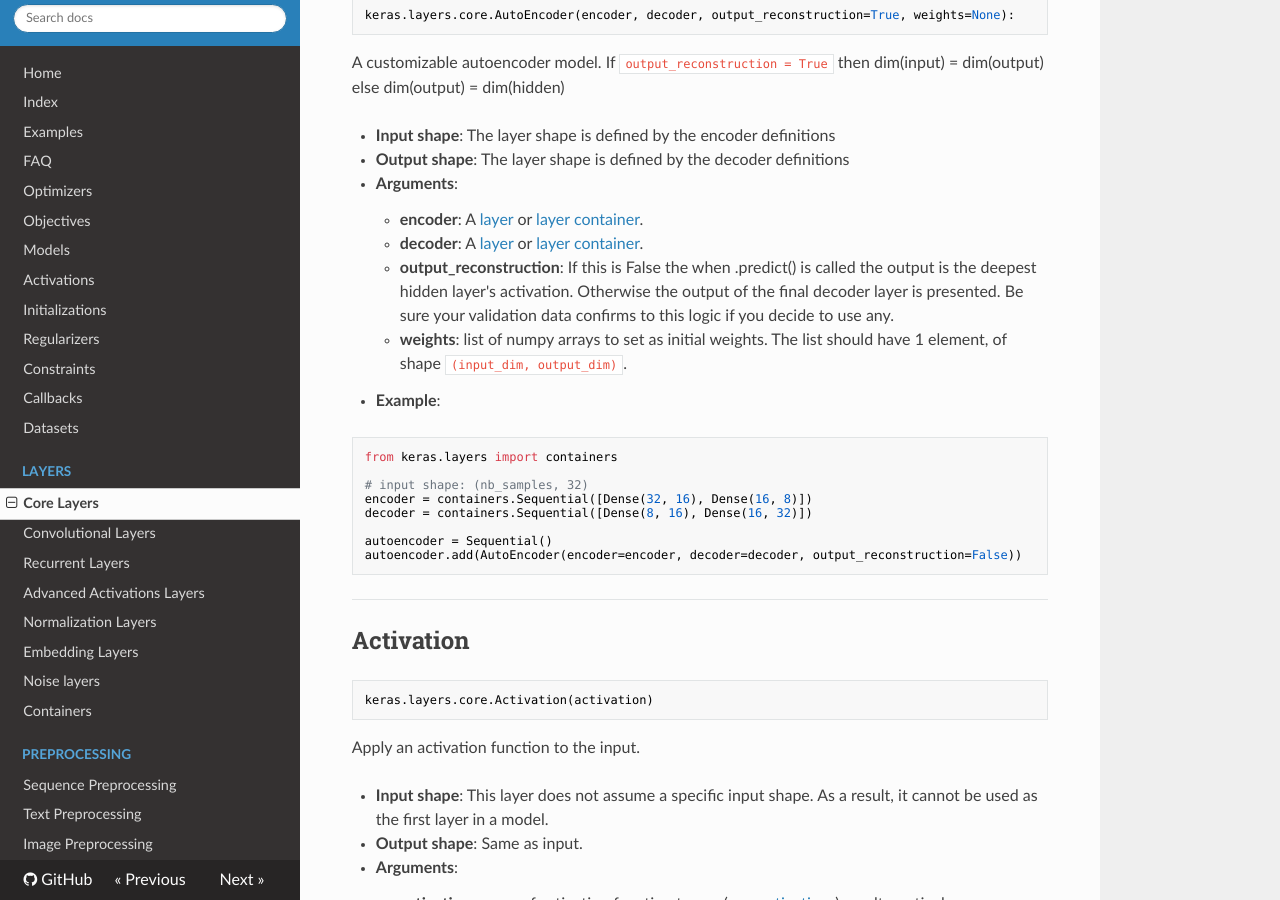
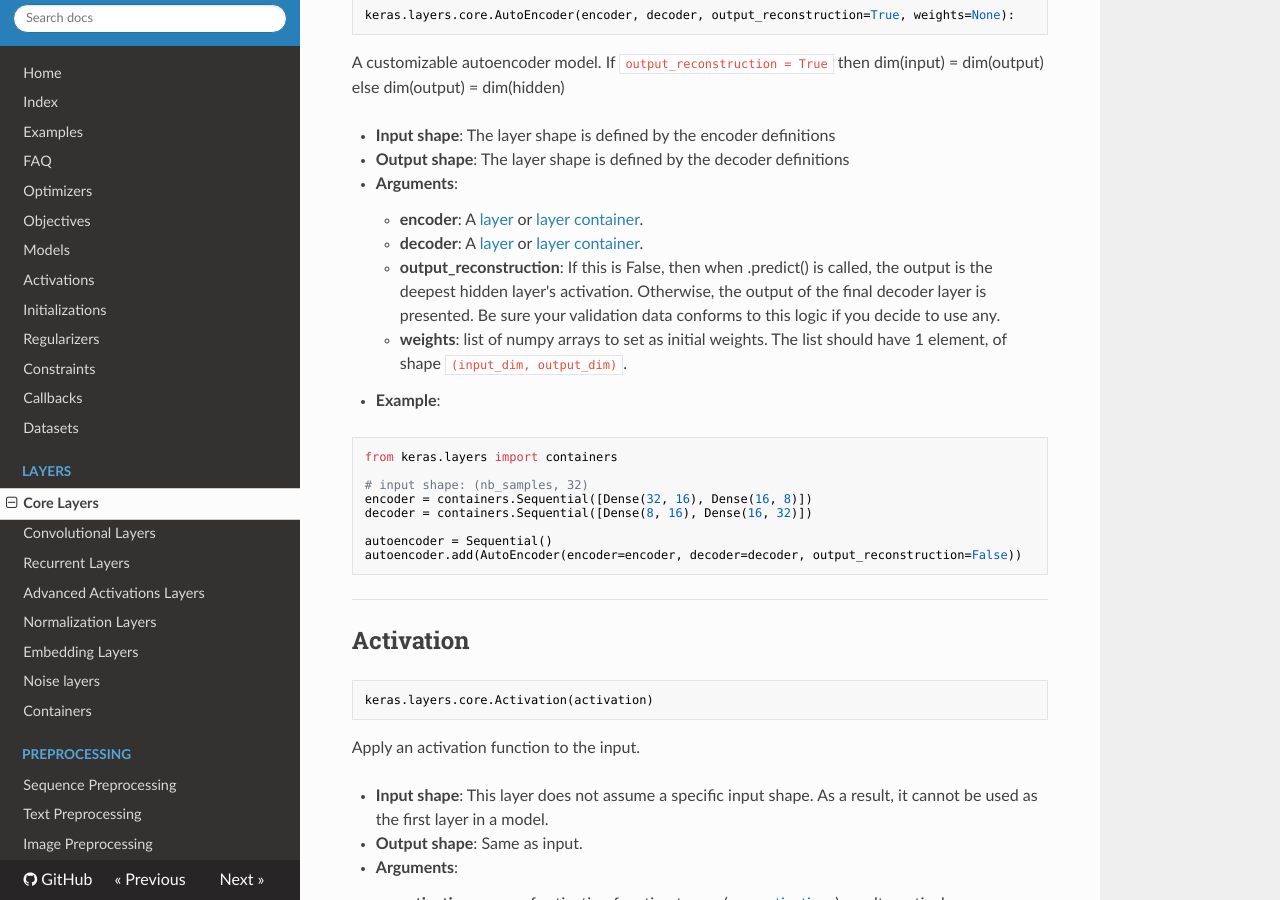
Before and after one commit to Tusespifump1o/keras, an MkDocs documentation site: the page built from docs/sources/layers/core.md, in a window 1280 px wide and 900 px high, scrolled down 3066 px. Built offline with MkDocs 1.6.1, drawn with Linux system fonts in a browser that asks for light colours; nearby versions of some CDN libraries; old or Windows-style settings are respelled for this version of MkDocs.

Commit message:
minor typos

```diff
--- a/docs/sources/layers/core.md
+++ b/docs/sources/layers/core.md
@@ -151,7 +151,7 @@
 
     - __decoder__: A [layer](./) or [layer container](./containers.md).
 
-    - __output_reconstruction__: If this is False the when .predict() is called the output is the deepest hidden layer's activation. Otherwise the output of the final decoder layer is presented. Be sure your validation data confirms to this logic if you decide to use any.
+    - __output_reconstruction__: If this is False, then when .predict() is called, the output is the deepest hidden layer's activation. Otherwise, the output of the final decoder layer is presented. Be sure your validation data conforms to this logic if you decide to use any.
 
     - __weights__: list of numpy arrays to set as initial weights. The list should have 1 element, of shape `(input_dim, output_dim)`.
 
```
